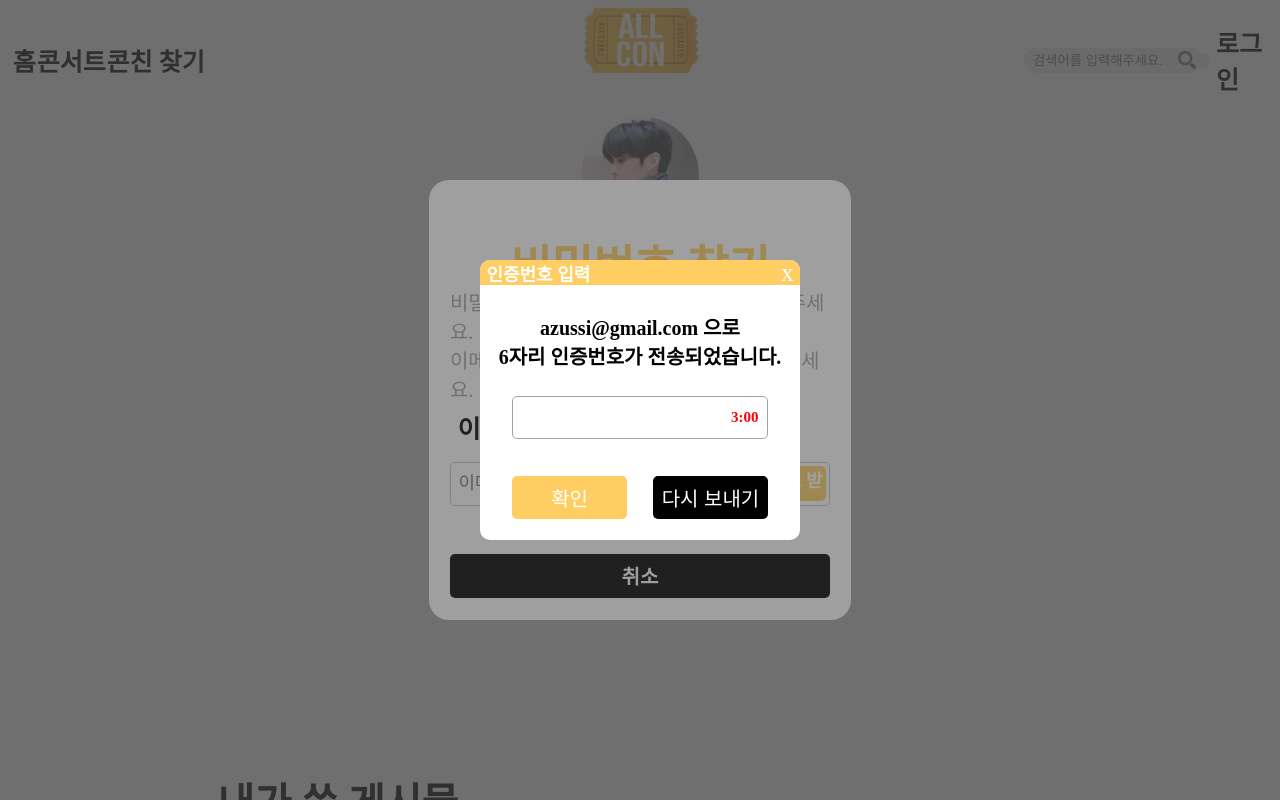
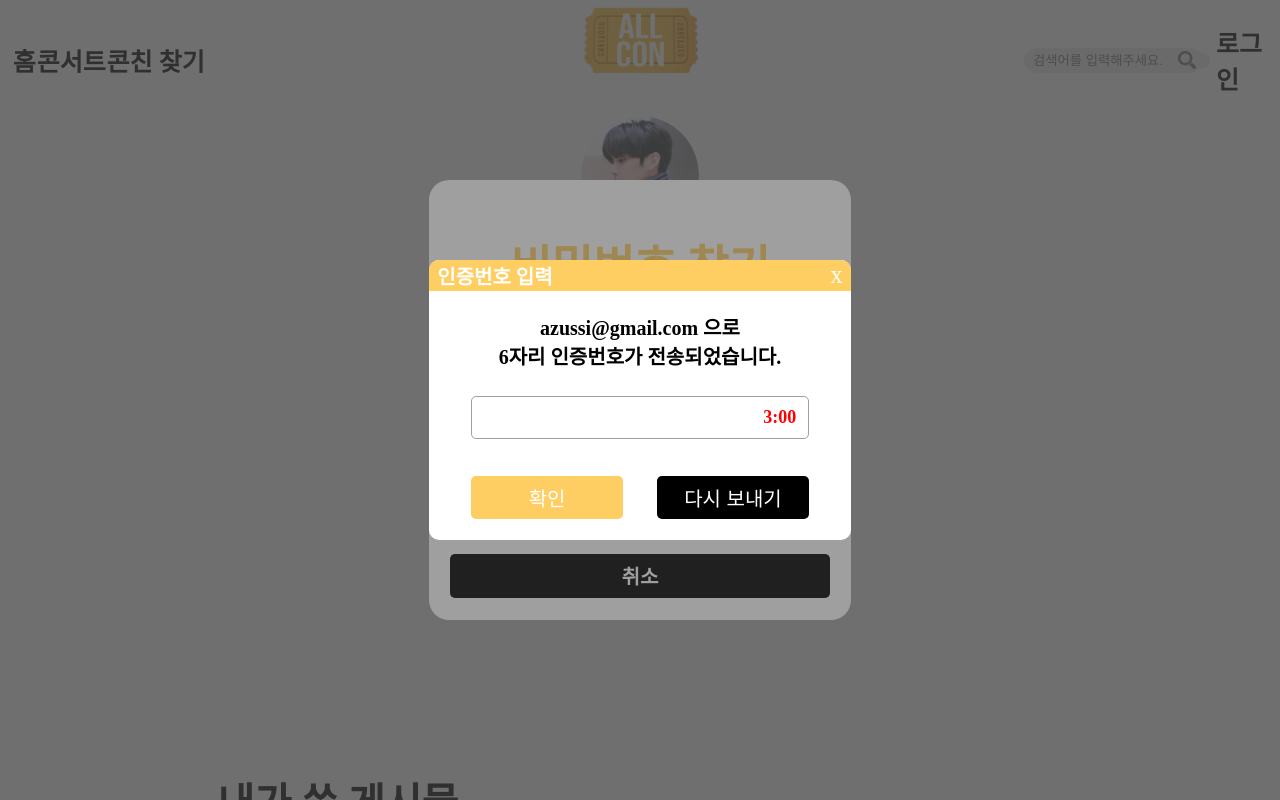
Before and after one commit to codestates/ALL-CON, a React (Create React App) app in the folder client/: page / in a window 1280 px wide. Shown: the top 800 px of the page. Built offline with nearby package versions, Linux system fonts and the light colour scheme.

Commit message:
Done: Make confirmNumberModal md-size

```diff
--- a/client/src/styles/components/Modals/_confirmNumberModal.scss
+++ b/client/src/styles/components/Modals/_confirmNumberModal.scss
@@ -53,14 +53,14 @@
       border-radius: 5px;
     }
     @include md() {
-      width: 100%;
+      width: 60%;
       height: 30%;
       top: 50%;
       transform: translate(0%, -50%);
       border-radius: 5px;
     }
     @include lg() {
-      width: 25%;
+      width: 33%;
       height: 35%;
       top: 50%;
       transform: translate(0%, -50%);
@@ -90,7 +90,7 @@
           border-radius: 5px 5px 0px 0px;
         }
         @include lg() {
-          height: 9%;
+          height: 11%;
           border-radius: 10px 10px 0px 0px;
         }
         #titleWrapper {
@@ -122,10 +122,10 @@
               font-size: 1.5rem;
             }
             @include md() {
-              font-size: 1.5rem;
+              font-size: 1.8rem;
             }
             @include lg() {
-              font-size: 1.8rem;
+              font-size: 2rem;
             }
           }
         }
@@ -147,7 +147,7 @@
               font-size: 2rem;
             }
             @include md() {
-              font-size: 2rem;
+              font-size: 2.3rem;
             }
             @include lg() {
               font-size: 2.5rem;
@@ -194,7 +194,7 @@
               font-size: 1.5rem;
             }
             @include md() {
-              font-size: 1.5rem;
+              font-size: 1.8rem;
             }
             @include lg() {
               font-size: 2rem;
@@ -227,10 +227,10 @@
               font-size: 1.3rem;
             }
             @include md() {
-              font-size: 1.3rem;
+              font-size: 1.5rem;
             }
             @include lg() {
-              font-size: 1.5rem;
+              font-size: 1.8rem;
             }
           }
         }
@@ -254,7 +254,7 @@
               font-size: 1.5rem;
             }
             @include md() {
-              font-size: 1.5rem;
+              font-size: 1.8rem;
             }
             @include lg() {
               font-size: 2rem;
```
Also changed, not shown: client/src/style.css.
